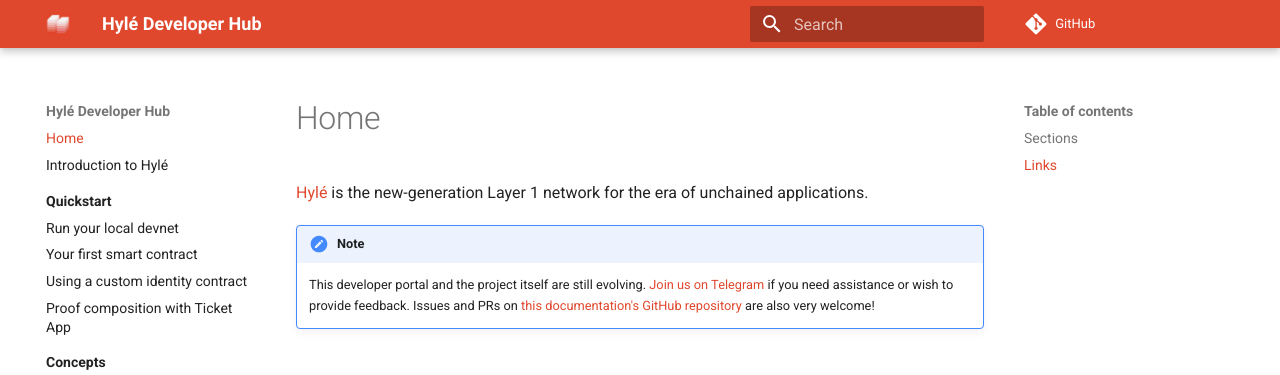
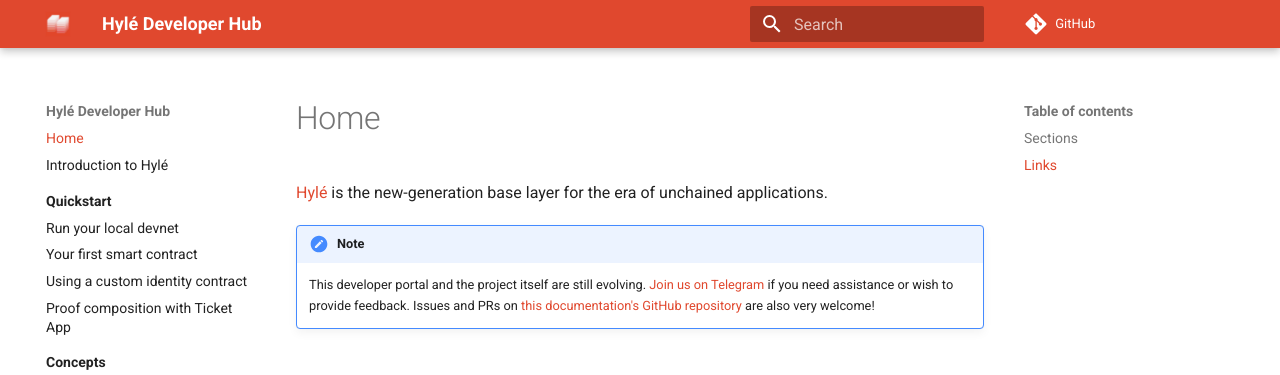
Before and after one commit to Hyle-org/devhub-hyle, an MkDocs documentation site: the page built from docs/index.md, in a window 1280 px wide and 1144 px high. Shown: the top 375 px of the window. Built offline with MkDocs 1.6.1 and Material for MkDocs 9.7.7, drawn with Linux system fonts in a browser that asks for light colours; comment, search, counter and statistics services are not loaded.

Commit message:
base layer

```diff
--- a/docs/index.md
+++ b/docs/index.md
@@ -1,10 +1,10 @@
 ---
-description: Hylé is the new-generation Layer 1 network for the era of unchained applications. This is your developer documentation.
+description: Hylé is the new-generation base layer for the era of unchained applications. This is your developer documentation.
 ---
 
 # Home
 
-[Hylé](https://hyle.eu/) is the new-generation Layer 1 network for the era of unchained applications.
+[Hylé](https://hyle.eu/) is the new-generation base layer for the era of unchained applications.
 
 !!! note
     This developer portal and the project itself are still evolving. [Join us on Telegram](https://t.me/hyle_org) if you need assistance or wish to provide feedback. Issues and PRs on [this documentation's GitHub repository](https://github.com/Hyle-org/devhub-hyle) are also very welcome!
```
Also changed, not shown: docs/introduction.md (+1 -1 lines).
